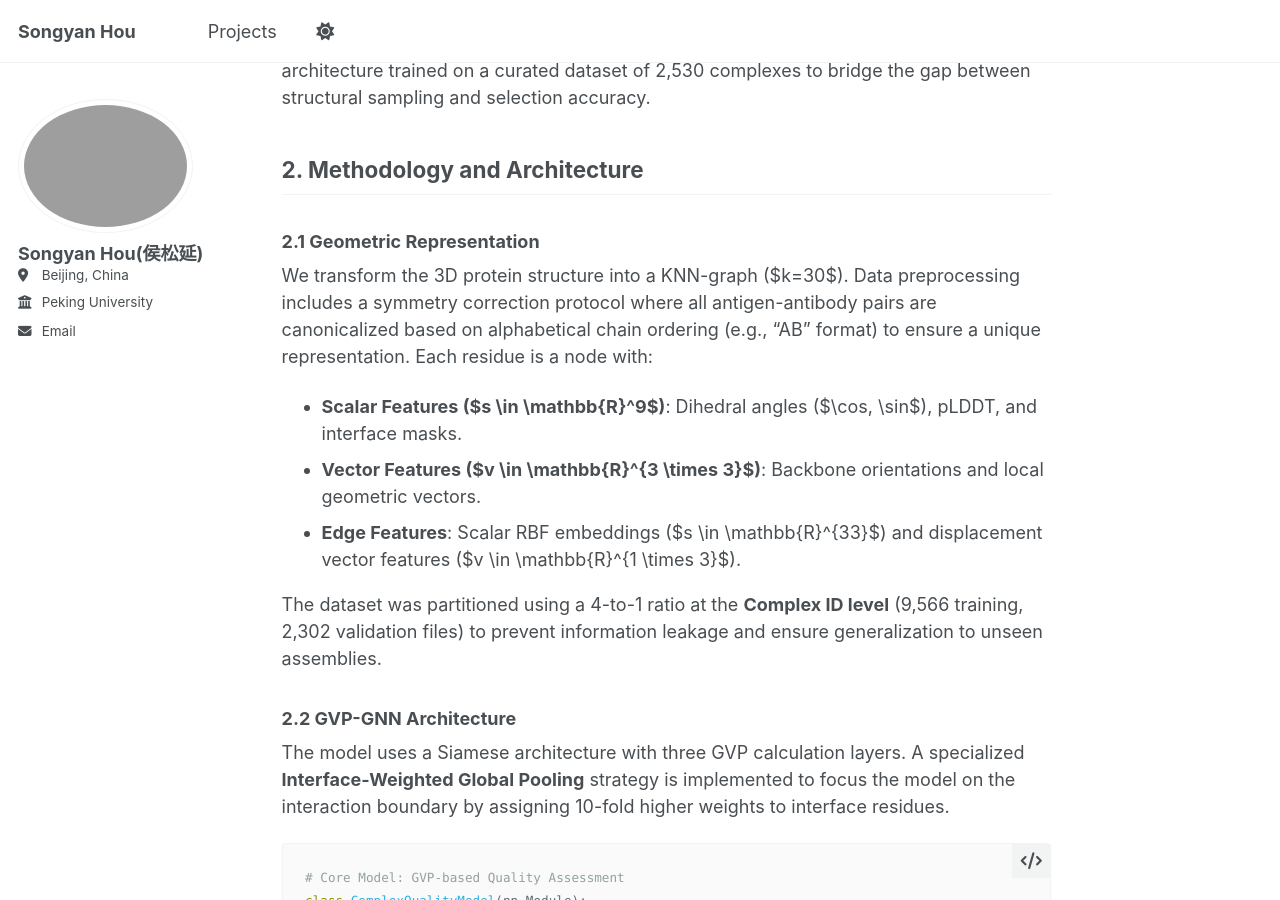
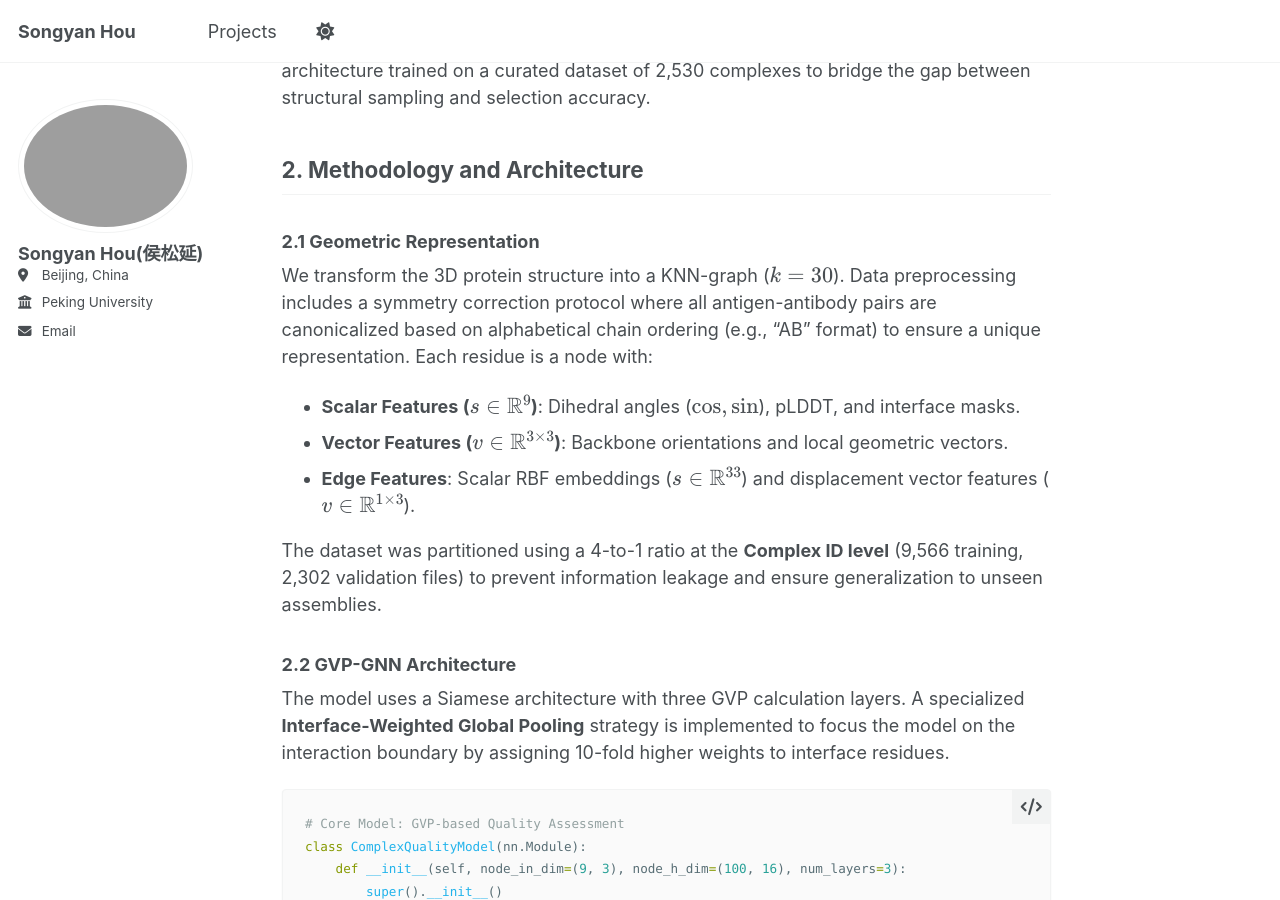
Before and after one commit to BitterWood/BitterWood.github.io, a Jekyll site: the page built from _projects/antibody-antigen-gvp-ranking.md, in a window 1280 px wide and 900 px high, scrolled down 654 px. Built offline with Jekyll 4.4.1, drawn with Linux system fonts in a browser that asks for light colours; a script bundle is joined from its source files by our own code; library files that are not in the unit come from our copies; some of the changed text lies outside the part shown.

```diff
--- a/_projects/antibody-antigen-gvp-ranking.md
+++ b/_projects/antibody-antigen-gvp-ranking.md
@@ -30,10 +30,10 @@ This project implements a **Geometric Vector Perceptron (GVP)** framework design
 ## 2. Methodology and Architecture
 
 ### 2.1 Geometric Representation
-We transform the 3D protein structure into a KNN-graph ($k=30$). Data preprocessing includes a symmetry correction protocol where all antigen-antibody pairs are canonicalized based on alphabetical chain ordering (e.g., "AB" format) to ensure a unique representation. Each residue is a node with:
-*   **Scalar Features ($s \in \mathbb{R}^9$)**: Dihedral angles ($\cos, \sin$), pLDDT, and interface masks.
-*   **Vector Features ($v \in \mathbb{R}^{3 \times 3}$)**: Backbone orientations and local geometric vectors.
-*   **Edge Features**: Scalar RBF embeddings ($s \in \mathbb{R}^{33}$) and displacement vector features ($v \in \mathbb{R}^{1 \times 3}$).
+We transform the 3D protein structure into a KNN-graph ($$k=30$$). Data preprocessing includes a symmetry correction protocol where all antigen-antibody pairs are canonicalized based on alphabetical chain ordering (e.g., "AB" format) to ensure a unique representation. Each residue is a node with:
+*   **Scalar Features ($$s \in \mathbb{R}^9$$)**: Dihedral angles ($$\cos, \sin$$), pLDDT, and interface masks.
+*   **Vector Features ($$v \in \mathbb{R}^{3 \times 3}$$)**: Backbone orientations and local geometric vectors.
+*   **Edge Features**: Scalar RBF embeddings ($$s \in \mathbb{R}^{33}$$) and displacement vector features ($$v \in \mathbb{R}^{1 \times 3}$$).
 
 The dataset was partitioned using a 4-to-1 ratio at the **Complex ID level** (9,566 training, 2,302 validation files) to prevent information leakage and ensure generalization to unseen assemblies.
 
@@ -74,7 +74,7 @@ We evaluated the model using Spearman’s rank correlation against objective Doc
 ![Distribution of spearman correlation coefficients between predicted and true DockQ values](https://bitterwood.github.io/images/spearman_distribution.png)
 
 ### 3.3 Improving Selection Success Rate
-The GVP-discriminator bridges the performance gap in generative pipelines. In an ensemble of $N=8$ seeds, the model improved the **Top-1 Success Rate (DockQ $\ge$ 0.23)** from a baseline of ~35.0% (internal rankings) to approximately **45.0%**. This effectively recovers nearly half of the potential performance gain bounded by the theoretical Oracle.
+The GVP-discriminator bridges the performance gap in generative pipelines. In an ensemble of $$N=8$$ seeds, the model improved the **Top-1 Success Rate (DockQ $$\ge$$ 0.23)** from a baseline of ~35.0% (internal rankings) to approximately **45.0%**. This effectively recovers nearly half of the potential performance gain bounded by the theoretical Oracle.
 
 ![Success rate of Top 1 structure for different strategies](https://bitterwood.github.io/images/success_rate_by_seed.png)
 
@@ -84,7 +84,4 @@ The GVP-discriminator bridges the performance gap in generative pipelines. In an
 This work quantifies and addresses the critical "selection error" in stochastic folding engines. By successfully identifying "Acceptable" or "Medium" quality structures that are sampled but overlooked by internal metrics, the tool reduces the experimental validation costs inherent in antibody discovery.
 
 ### 4.2 Practical Application
-By leverage equivariant vector features, the model captures the relative orientation of $V_H$/$V_L$ chains and the directionality of CDR loops. This geometric deep learning framework ensures that downstream biological modeling is based on the most physically plausible protein-protein interfaces, enhancing the reliability of computational drug discovery.
-
-<script src="https://polyfill.io/v3/polyfill.min.js?features=es6"></script>
-<script id="MathJax-script" async src="https://cdn.jsdelivr.net/npm/mathjax@3/es5/tex-mml-chtml.js"></script>
+By leverage equivariant vector features, the model captures the relative orientation of $$V_H$$/$$V_L$$ chains and the directionality of CDR loops. This geometric deep learning framework ensures that downstream biological modeling is based on the most physically plausible protein-protein interfaces, enhancing the reliability of computational drug discovery.
```
